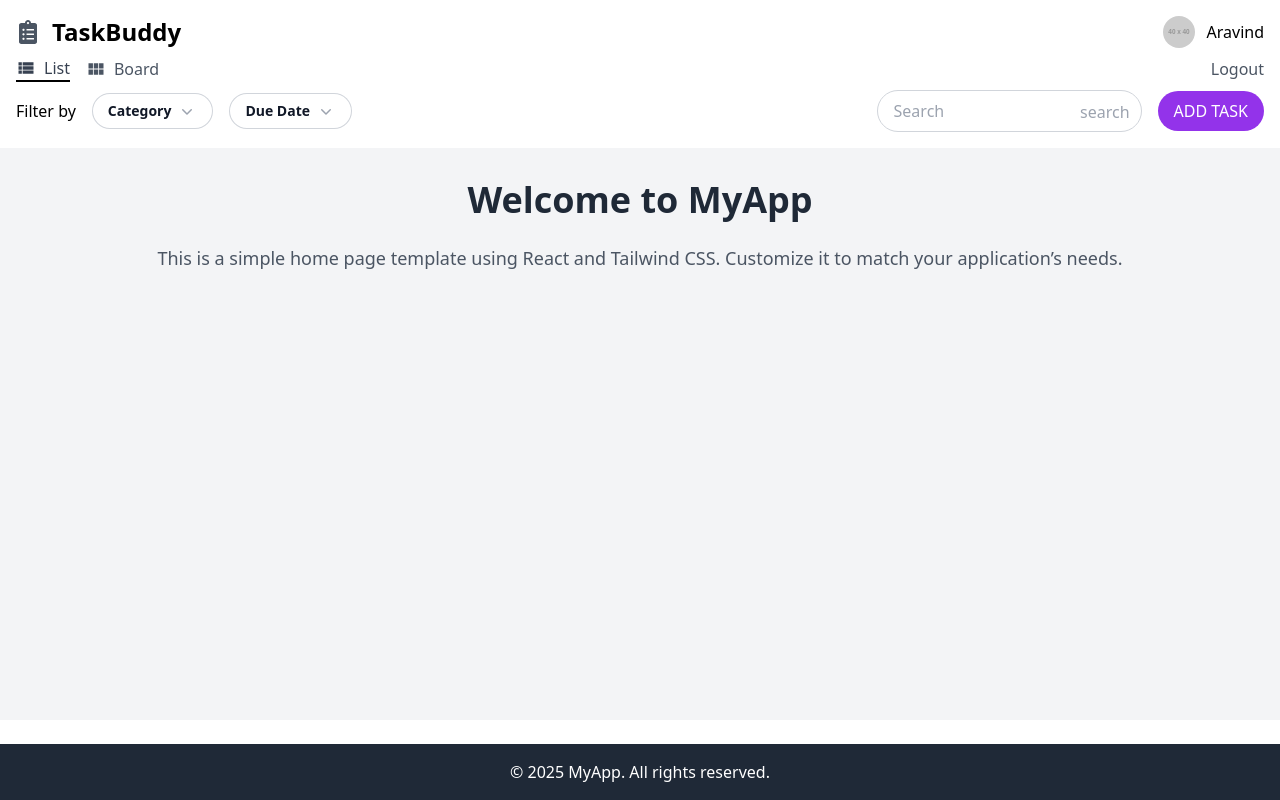
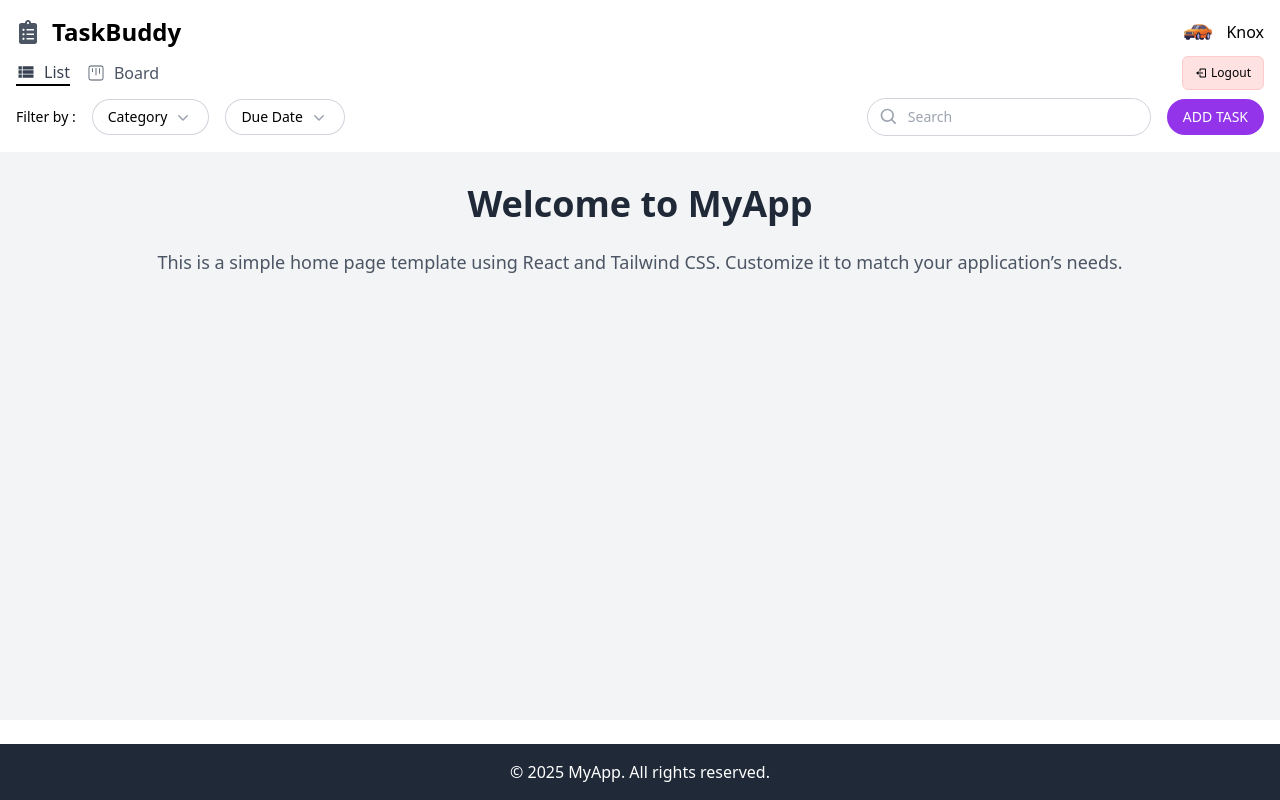
Before and after one commit to sachidanandaDhal/user-task-management, a React (Create React App) app: page /home in a window 1280 px wide. Built offline with nearby package versions, Linux system fonts and the light colour scheme.

Commit message:
`feat: updated Navbar.js with new icons, search functionality, and logout button`

```diff
--- a/src/components/Navbar.js
+++ b/src/components/Navbar.js
@@ -1,15 +1,28 @@
 import React, { useState } from "react";
 import { Menu, MenuButton, MenuItem, MenuItems } from "@headlessui/react";
 import { FaClipboardList } from "react-icons/fa";
-import { MdViewList, MdViewModule } from "react-icons/md";
+import { MdViewList} from "react-icons/md";
+import { CiViewBoard } from "react-icons/ci";
 import { ChevronDownIcon } from "@heroicons/react/20/solid";
+import { BiLogOut } from "react-icons/bi";
+import { BiSearch, BiX } from "react-icons/bi";
+import logo from "../assets/car1.jpg";
+
 
 const Navbar = () => {
+
+  const [searchValue, setSearchValue] = useState(""); // State for input value
+
+  const handleClear = () => {
+    setSearchValue("");
+  };
+
   const [activeView, setActiveView] = useState("List"); // State to track the active view
 
   const handleViewChange = (view) => {
     setActiveView(view);
   };
+
 
   return (
     <nav className="bg-white shadow-md p-4 flex flex-col space-y-2">
@@ -21,11 +34,11 @@ const Navbar = () => {
         </h1>
         <div className="flex items-center space-x-3">
           <img
-            src="https://via.placeholder.com/40"
+             src={logo}
             alt="User Avatar"
             className="w-8 h-8 rounded-full"
           />
-          <span>Aravind</span>
+          <span>Knox</span>
         </div>
       </div>
 
@@ -48,25 +61,31 @@ const Navbar = () => {
             }`}
             onClick={() => handleViewChange("Board")}
           >
-            <MdViewModule className="text-xl" />
+            <CiViewBoard className="text-xl" />
             <span>Board</span>
           </button>
         </div>
 
         {/* Logout Button */}
-        <button className="text-gray-600 hover:text-red-600 font-medium">
+        <button
+  onClick={() => alert("Are you sure you want to logout?")}
+  className="flex items-center px-3 py-2 text-xs bg-red-100 text-black rounded-md border border-red-200 hover:bg-red-200 focus:ring-1 focus:ring-red-300"
+>
+  <BiLogOut className="w-3 h-3 mr-1" /> {/* Smaller Icon */}
   Logout
 </button>
+
+
       </div>
 
       {/* Third Line */}
       <div className="flex items-center justify-between">
         {/* Filters */}
-        <div className="flex items-center space-x-4">
+        <div className="flex items-center space-x-4 text-sm">
           {/* Category Filter */}
-          <h2>Filter by</h2>
+          <h2>Filter by :</h2>
           <Menu as="div" className="relative inline-block text-left">
-            <MenuButton className="inline-flex w-full justify-center gap-x-1.5 rounded-full bg-white px-4 py-2 text-sm font-semibold text-gray-900 ring-1 shadow-xs ring-gray-300 ring-inset hover:bg-gray-50">
+            <MenuButton className="inline-flex w-full justify-center gap-x-1.5 rounded-full bg-white px-4 py-2 text-sm  ring-1 shadow-xs ring-gray-300 ring-inset hover:bg-gray-50">
               Category
               <ChevronDownIcon aria-hidden="true" className="h-5 w-5 text-gray-400" />
             </MenuButton>
@@ -100,7 +119,7 @@ const Navbar = () => {
 
           {/* Due Date Filter */}
           <Menu as="div" className="relative inline-block text-left">
-            <MenuButton className="inline-flex w-full justify-center gap-x-1.5 rounded-full bg-white px-4 py-2 text-sm font-semibold text-gray-900 ring-1 shadow-xs ring-gray-300 ring-inset hover:bg-gray-50">
+            <MenuButton className="inline-flex w-full justify-center gap-x-1.5 rounded-full bg-white px-4 py-2 text-sm  ring-1 shadow-xs ring-gray-300 ring-inset hover:bg-gray-50">
               Due Date
               <ChevronDownIcon aria-hidden="true" className="h-5 w-5 text-gray-400" />
             </MenuButton>
@@ -137,16 +156,29 @@ const Navbar = () => {
         <div className="flex items-center space-x-4">
           {/* Search Input */}
           <div className="relative">
+            <div className="relative flex items-center">
+      {/* Left Search Icon */}
+      <BiSearch className="absolute left-3 text-gray-400 w-5 h-5" />
+
+      {/* Input Field */}
       <input
         type="text"
+        value={searchValue}
+        onChange={(e) => setSearchValue(e.target.value)}
         placeholder="Search"
-              className="border border-gray-300 rounded-full px-4 py-2 text-gray-700 focus:outline-none focus:ring-2 focus:ring-purple-600"
+        className="pl-10 pr-10 border text-sm border-gray-300 rounded-full px-4 py-2 text-gray-700 focus:outline-none focus:ring-2 focus:ring-purple-600"
       />
-            <span className="absolute top-2.5 right-3 text-gray-400 material-icons">
-              search
-            </span>
+
+      {/* Clear (X) Icon */}
+      {searchValue && (
+        <BiX
+          className="absolute right-3 text-gray-400 w-5 h-5 cursor-pointer hover:text-gray-600"
+          onClick={handleClear}
+        />
+      )}
     </div>
-          <button className="px-4 py-2 bg-purple-600 text-white rounded-full hover:bg-purple-700">
+          </div>
+          <button className="px-4 py-2 text-sm bg-purple-600 text-white rounded-full hover:bg-purple-700">
             ADD TASK
           </button>
         </div>
```
Also changed, not shown: src/assets/car1.jpg (added). Lines whose indentation alone changed are shown as unchanged.
